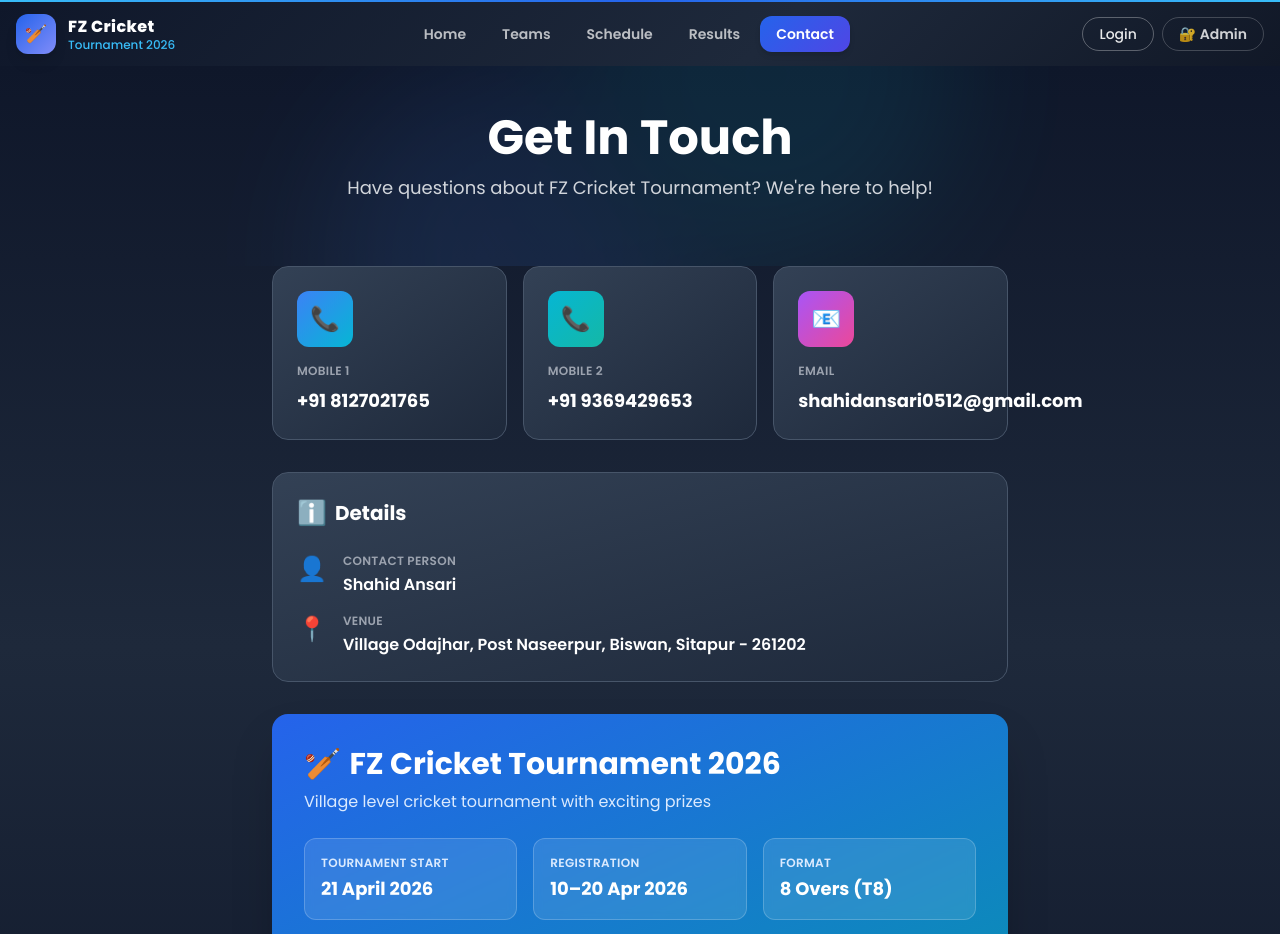
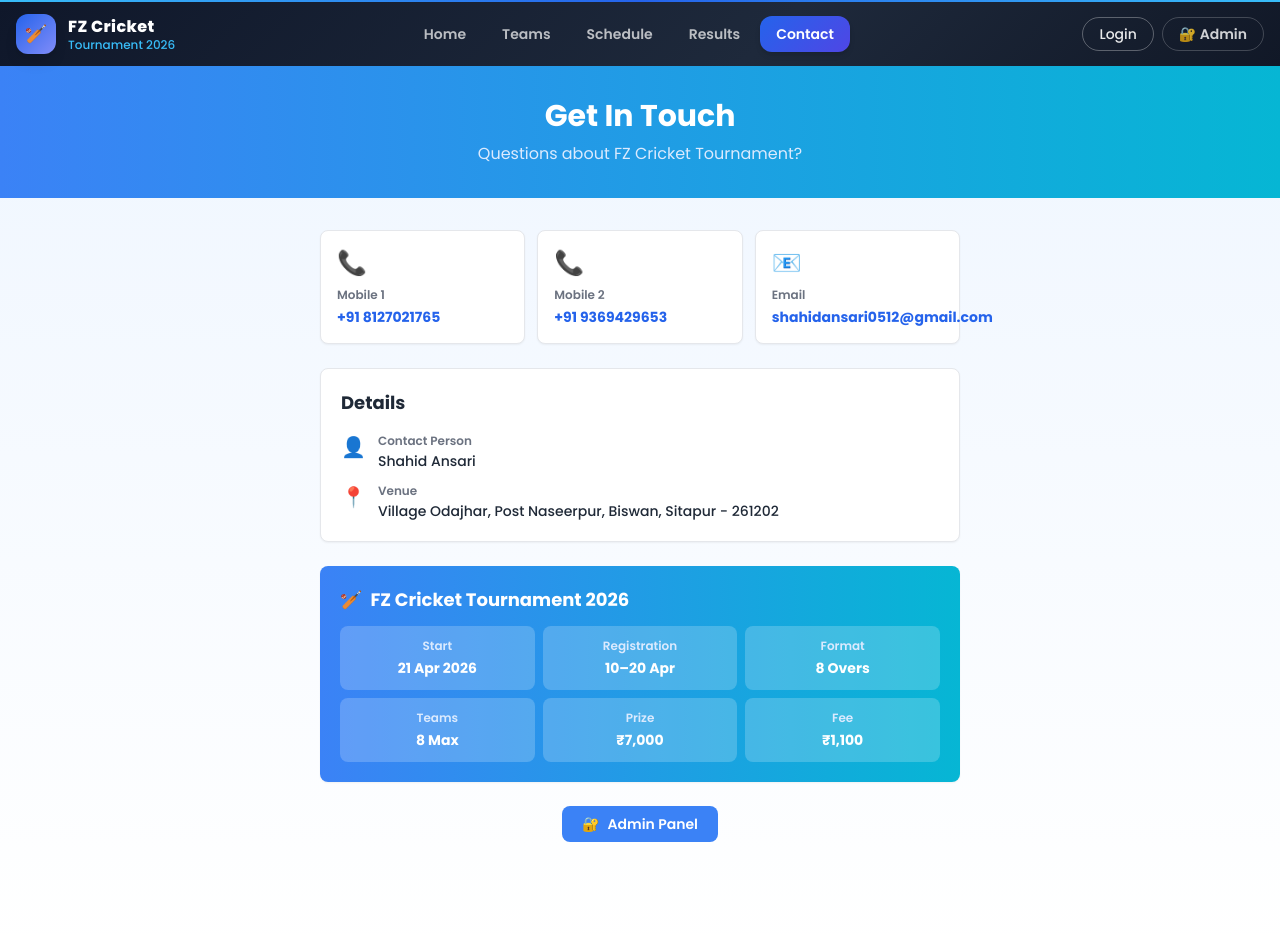
Before and after one commit to ansari0512/FZCricket_Tournament, a React (Vite) app in the folder frontend/: page /contact in a window 1280 px wide. Shown: the top 934 px of the page. Built offline with nearby package versions, Linux system fonts and the light colour scheme; no server answers.

Commit message:
feat: redesign contact page with light colors and compact layout

```diff
--- a/frontend/src/pages/Contact.jsx
+++ b/frontend/src/pages/Contact.jsx
@@ -2,9 +2,9 @@ import { Link } from 'react-router-dom'
 
 export default function Contact() {
   const contacts = [
-    { icon: '📞', label: 'Mobile 1', value: '+91 8127021765', href: 'tel:+918127021765', color: 'from-blue-500 to-cyan-500' },
-    { icon: '📞', label: 'Mobile 2', value: '+91 9369429653', href: 'tel:+919369429653', color: 'from-cyan-500 to-teal-500' },
-    { icon: '📧', label: 'Email', value: 'shahidansari0512@gmail.com', href: 'mailto:shahidansari0512@gmail.com', color: 'from-purple-500 to-pink-500' },
+    { icon: '📞', label: 'Mobile 1', value: '+91 8127021765', href: 'tel:+918127021765' },
+    { icon: '📞', label: 'Mobile 2', value: '+91 9369429653', href: 'tel:+919369429653' },
+    { icon: '📧', label: 'Email', value: 'shahidansari0512@gmail.com', href: 'mailto:shahidansari0512@gmail.com' },
   ]
 
   const details = [
@@ -13,56 +13,48 @@ export default function Contact() {
   ]
 
   const tournament = [
-    { label: 'Tournament Start', value: '21 April 2026' },
-    { label: 'Registration', value: '10–20 Apr 2026' },
-    { label: 'Format', value: '8 Overs (T8)' },
-    { label: 'Teams', value: '8 Teams Max' },
-    { label: 'Winner Prize', value: '₹7,000 + Trophy' },
-    { label: 'Entry Fee', value: '₹1,100 / Team' },
+    { label: 'Start', value: '21 Apr 2026' },
+    { label: 'Registration', value: '10–20 Apr' },
+    { label: 'Format', value: '8 Overs' },
+    { label: 'Teams', value: '8 Max' },
+    { label: 'Prize', value: '₹7,000' },
+    { label: 'Fee', value: '₹1,100' },
   ]
 
   return (
-    <div className="min-h-screen bg-gradient-to-b from-slate-900 via-slate-800 to-slate-900 pb-20 page-enter">
-      {/* Hero Section */}
-      <div className="relative overflow-hidden pt-12 pb-16 px-4">
-        <div className="absolute inset-0 opacity-10">
-          <div className="absolute top-0 left-1/4 w-96 h-96 bg-blue-500 rounded-full blur-3xl"></div>
-          <div className="absolute bottom-0 right-1/4 w-96 h-96 bg-cyan-500 rounded-full blur-3xl"></div>
-        </div>
-        <div className="max-w-3xl mx-auto text-center relative z-10">
-          <h1 className="text-4xl md:text-5xl font-bold text-white mb-3">Get In Touch</h1>
-          <p className="text-lg text-gray-300">Have questions about FZ Cricket Tournament? We're here to help!</p>
+    <div className="min-h-screen bg-gradient-to-b from-blue-50 to-white pb-20 page-enter">
+      {/* Header */}
+      <div className="bg-gradient-to-r from-blue-500 to-cyan-500 text-white py-8 px-4">
+        <div className="max-w-2xl mx-auto text-center">
+          <h1 className="text-3xl font-bold mb-2">Get In Touch</h1>
+          <p className="text-blue-100">Questions about FZ Cricket Tournament?</p>
         </div>
       </div>
 
-      <div className="max-w-3xl mx-auto px-4 space-y-8">
-        {/* Quick Contact Cards */}
-        <div className="grid grid-cols-1 md:grid-cols-3 gap-4">
+      <div className="max-w-2xl mx-auto px-4 py-8 space-y-6">
+        {/* Quick Contact */}
+        <div className="grid grid-cols-1 md:grid-cols-3 gap-3">
           {contacts.map((item, i) => (
             <a key={i} href={item.href} className="group">
-              <div className="bg-gradient-to-br from-slate-700 to-slate-800 rounded-2xl p-6 hover:shadow-2xl transition-all duration-300 border border-slate-600 hover:border-slate-500">
-                <div className={`w-14 h-14 rounded-xl bg-gradient-to-br ${item.color} flex items-center justify-center text-2xl mb-4 group-hover:scale-110 transition-transform`}>
-                  {item.icon}
-                </div>
-                <p className="text-xs text-gray-400 font-semibold uppercase tracking-wide mb-2">{item.label}</p>
-                <p className="text-white font-bold text-lg group-hover:text-cyan-400 transition-colors">{item.value}</p>
+              <div className="bg-white rounded-lg p-4 shadow-sm hover:shadow-md transition-all border border-gray-200 hover:border-blue-300">
+                <p className="text-2xl mb-2">{item.icon}</p>
+                <p className="text-xs text-gray-500 font-semibold mb-1">{item.label}</p>
+                <p className="text-sm font-bold text-blue-600 group-hover:text-blue-700">{item.value}</p>
               </div>
             </a>
           ))}
         </div>
 
-        {/* Details Section */}
-        <div className="bg-gradient-to-br from-slate-700 to-slate-800 rounded-2xl p-6 border border-slate-600">
-          <h2 className="text-xl font-bold text-white mb-6 flex items-center gap-2">
-            <span className="text-2xl">ℹ️</span> Details
-          </h2>
-          <div className="space-y-4">
+        {/* Details */}
+        <div className="bg-white rounded-lg p-5 shadow-sm border border-gray-200">
+          <h2 className="text-lg font-bold text-gray-800 mb-4">Details</h2>
+          <div className="space-y-3">
             {details.map((item, i) => (
-              <div key={i} className="flex gap-4">
-                <div className="text-2xl flex-shrink-0">{item.icon}</div>
-                <div className="flex-1">
-                  <p className="text-xs text-gray-400 font-semibold uppercase tracking-wide mb-1">{item.label}</p>
-                  <p className="text-white font-semibold">{item.value}</p>
+              <div key={i} className="flex gap-3">
+                <span className="text-xl flex-shrink-0">{item.icon}</span>
+                <div className="flex-1 min-w-0">
+                  <p className="text-xs text-gray-500 font-semibold mb-0.5">{item.label}</p>
+                  <p className="text-sm text-gray-800 font-medium">{item.value}</p>
                 </div>
               </div>
             ))}
@@ -70,26 +62,23 @@ export default function Contact() {
         </div>
 
         {/* Tournament Info */}
-        <div className="bg-gradient-to-br from-blue-600 to-cyan-600 rounded-2xl overflow-hidden shadow-2xl">
-          <div className="p-6 md:p-8">
-            <h2 className="text-2xl md:text-3xl font-bold text-white mb-2 flex items-center gap-2">
-              <span className="text-3xl">🏏</span> FZ Cricket Tournament 2026
-            </h2>
-            <p className="text-blue-100 mb-6">Village level cricket tournament with exciting prizes</p>
-            <div className="grid grid-cols-2 md:grid-cols-3 gap-4">
-              {tournament.map((item, i) => (
-                <div key={i} className="bg-white/10 backdrop-blur-sm rounded-xl p-4 border border-white/20">
-                  <p className="text-xs text-blue-100 font-semibold uppercase tracking-wide mb-1">{item.label}</p>
-                  <p className="text-white font-bold text-lg">{item.value}</p>
-                </div>
-              ))}
-            </div>
+        <div className="bg-gradient-to-r from-blue-500 to-cyan-500 rounded-lg p-5 text-white shadow-sm">
+          <h2 className="text-lg font-bold mb-3 flex items-center gap-2">
+            <span>🏏</span> FZ Cricket Tournament 2026
+          </h2>
+          <div className="grid grid-cols-3 gap-2">
+            {tournament.map((item, i) => (
+              <div key={i} className="bg-white/20 rounded-lg p-3 text-center">
+                <p className="text-xs text-blue-100 font-semibold mb-1">{item.label}</p>
+                <p className="font-bold text-sm">{item.value}</p>
+              </div>
+            ))}
           </div>
         </div>
 
         {/* Admin Link */}
-        <div className="text-center pt-4">
-          <Link to="/admin" className="inline-flex items-center gap-2 px-6 py-3 bg-slate-700 hover:bg-slate-600 text-white font-semibold rounded-xl transition-all duration-300 border border-slate-600 hover:border-slate-500">
+        <div className="text-center">
+          <Link to="/admin" className="inline-flex items-center gap-2 px-5 py-2 bg-blue-500 hover:bg-blue-600 text-white font-semibold rounded-lg transition-all text-sm">
             <span>🔐</span> Admin Panel
           </Link>
         </div>
```
